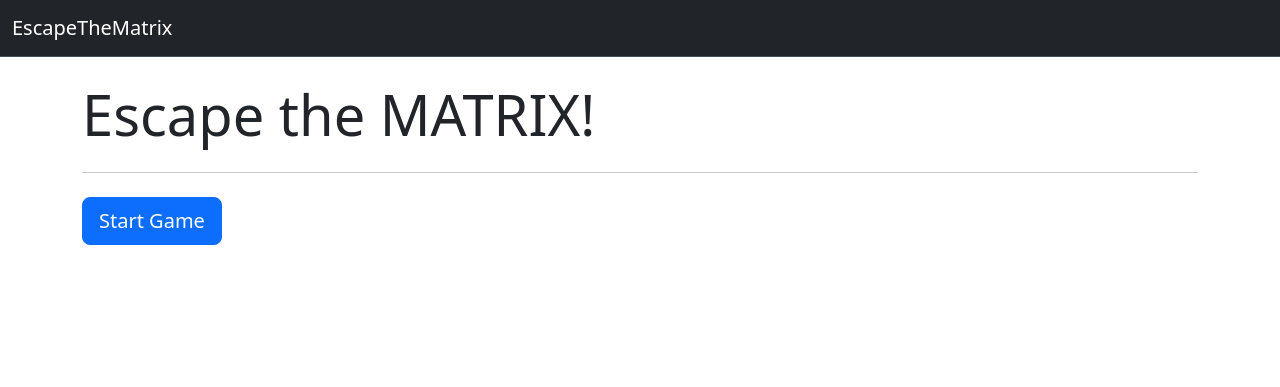
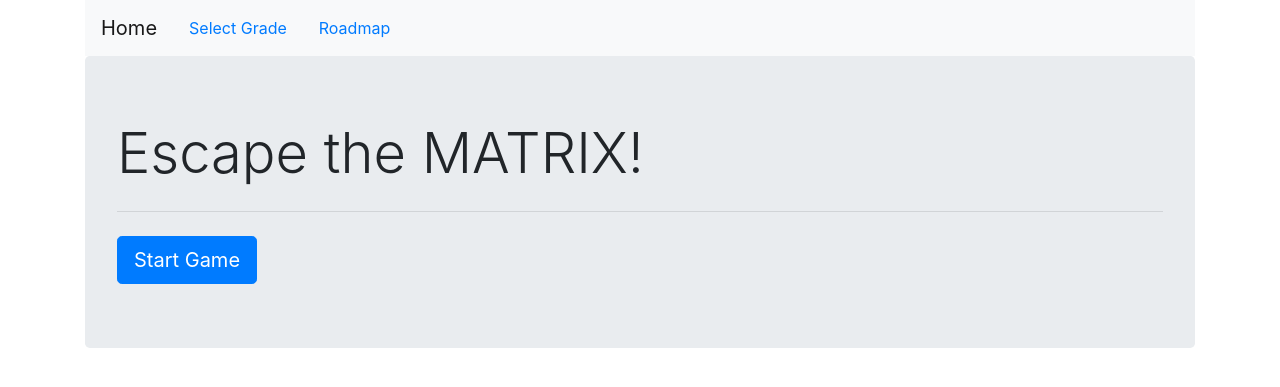
Before and after one commit to d4duong/Colombroskis, a Flask app: page / in a window 1280 px wide. Shown: the top 387 px of the page. Run offline with Flask 3, Linux system fonts and the light colour scheme; some libraries are stand-ins or nearby versions.

Commit message:
added routes select grade and roadmap

```diff
--- a/app/templates/layout.html
+++ b/app/templates/layout.html
@@ -1,82 +1,22 @@
 <!DOCTYPE html>
 <html lang="en">
 <head>
-    <meta charset="UTF-8" />
-    <meta name="viewport" content="width=device-width, initial-scale=1.0" />
-    <title>{% block title %}EscapeTheMatrix{% endblock %}</title>
-    <link
-      href="https://cdn.jsdelivr.net/npm/bootstrap@5.3.1/dist/css/bootstrap.min.css"
-      rel="stylesheet"
-      integrity="sha384-4bw+/aepP/YC94hEpVNVgiZdgIC5+VKNBQNGCHeKRQN+PtmoHDEXuppvnDJzQIu9"
-      crossorigin="anonymous"
-    />
-    <link
-      rel="stylesheet"
-      href="https://stackpath.bootstrapcdn.com/font-awesome/4.7.0/css/font-awesome.min.css"
-      crossorigin="anonymous"
-    />
-    <link href="/static/styles.css" rel="stylesheet" />
+    <meta charset="UTF-8">
+    <meta name="viewport" content="width=device-width, initial-scale=1.0">
+    <title>Interactive Coding Game</title>
+    <link rel="stylesheet" href="https://stackpath.bootstrapcdn.com/bootstrap/4.5.2/css/bootstrap.min.css">
 </head>
 <body>
-    <nav
-      class="navbar navbar-expand-lg bg-dark border-bottom border-body"
-      data-bs-theme="dark"
-    >
-      <div class="container-fluid">
-        <a class="navbar-brand" id="brand" href="/">EscapeTheMatrix</a>
-        <button
-          class="navbar-toggler"
-          type="button"
-          data-bs-toggle="collapse"
-          data-bs-target="#navbar"
-          aria-controls="navbar"
-          aria-expanded="false"
-          aria-label="Toggle navigation"
-        >
-          <span class="navbar-toggler-icon"></span>
-        </button>
-        <div class="collapse navbar-collapse" id="navbar">
-          {% if session.get("user_id") %}
-          <ul class="navbar-nav me-auto mb-2 mb-lg-0">
-            <li class="nav-item">
-              <a class="nav-link" id="home" href="/">Search</a>
-            </li>
-            <li class="nav-item">
-              <a class="nav-link" id="advSearch" href="/multi-search">MultiSearch</a>
-            </li>
-            <li class="nav-item">
-              <a class="nav-link" id="cart" href="/cart">Cart</a>
-            </li>
-          </ul>
-          <ul class="navbar-nav ms-auto mb-2 mb-lg-0">
-            <li class="nav-item">
-              <a class="nav-link" id="logout" href="/logout">Log out</a>
-            </li>
-          </ul>
-          {% endif %}
-        </div>
-      </div>
+    <div class="container">
+        <nav class="navbar navbar-expand-lg navbar-light bg-light">
+            <a class="navbar-brand" href="{{ url_for('main.index') }}">Home</a>
+            <a class="nav-link" href="{{ url_for('main.select_grade') }}">Select Grade</a>
+            <a class="nav-link" href="{{ url_for('main.roadmap') }}">Roadmap</a>
         </nav>
-
-    <div class="container mt-4">
-      {% with messages = get_flashed_messages(with_categories=true) %}
-      {% if messages %}
-      {% for category, message in messages %}
-      <div class="alert alert-{{ 'danger' if category == 'error' else 'success' }} alert-dismissible fade show" role="alert">
-        {{ message }}
-        <button type="button" class="btn-close" data-bs-dismiss="alert" aria-label="Close"></button>
-      </div>
-      {% endfor %}
-      {% endif %}
-      {% endwith %}
-
         {% block content %}{% endblock %}
     </div>
-
-    <script
-      src="https://cdn.jsdelivr.net/npm/bootstrap@5.3.1/dist/js/bootstrap.bundle.min.js"
-      integrity="sha384-HwwvtgBNo3bZJJLYd8oVXjrBZt8cqVSpeBNS5n7C8IVInixGAoxmnlMuBnhbgrkm"
-      crossorigin="anonymous"
-    ></script>
+    <script src="https://code.jquery.com/jquery-3.5.1.slim.min.js"></script>
+    <script src="https://cdn.jsdelivr.net/npm/@popperjs/core@2.9.2/dist/umd/popper.min.js"></script>
+    <script src="https://stackpath.bootstrapcdn.com/bootstrap/4.5.2/js/bootstrap.min.js"></script>
 </body>
 </html>
```
Lines whose indentation alone changed are shown as unchanged.
